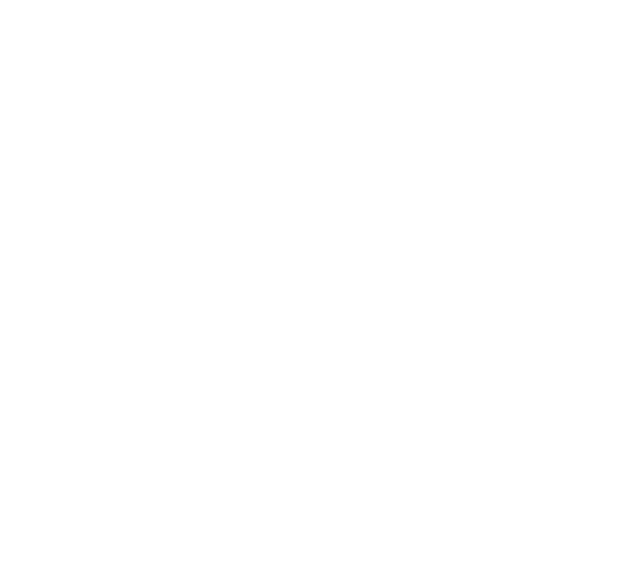
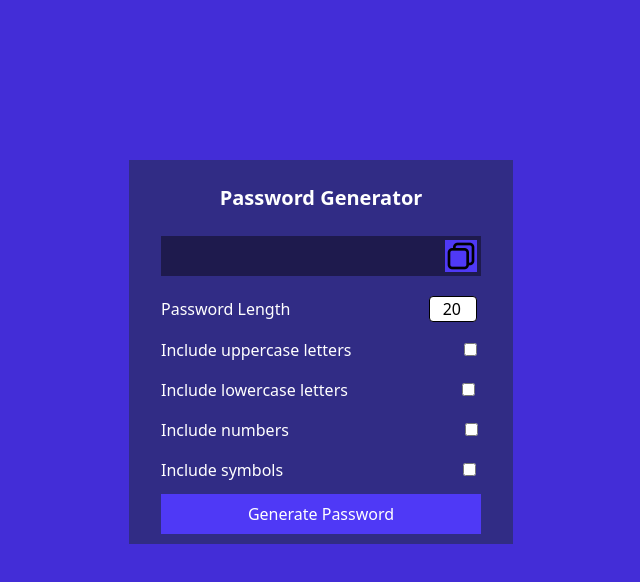
Before and after one commit to NaeemaBeevi/ui_component, a plain HTML site: page index.html in a window 1280 px wide. Shown: the whole page, without its empty margins (319-959 px from the left). Drawn offline with nearby package versions, Linux system fonts and the light colour scheme.

Commit message:
password generator

```diff
--- a/index.html
+++ b/index.html
@@ -7,8 +7,35 @@
     <script src="https://cdn.jsdelivr.net/npm/@tailwindcss/browser@4"></script>
 </head>
 
-<body>
-
+<body class="bg-indigo-700">
+    <div class="bg-indigo-900 w-96 h-96 mx-auto mt-40 ">
+        <h1 class="text-white text-center pt-6 font-semibold text-xl">Password Generator</h1>
+        <div class="bg-indigo-950 w-80 h-10 mx-auto mt-6 pt-1">
+            <div class="bg-indigo-600 h-8 w-8 ml-71 relative">
+                <img src="cpy.png">
+            </div>
+            <div class="flex items-center mt-6">
+                <label for="passwordLength" class="text-white whitespace-nowrap w-40">Password Length</label>
+                <input type="number" id="passwordLength" value="20" min="1" max="100"
+                    class=" ml-27 w-12 text-black text-right border rounded focus:outline-none focus:ring focus:ring-blue-400 bg-white" />
+            </div>
+            <div class="mt-4"><label for="Include uppercase letters" class="text-white mt-4">Include uppercase
+                    letters</label>
+                <input type="checkbox" id="uppercase letters" class="ml-27">
+            </div>
+            <div class="mt-4"> <label for="Include lowercase letters" class="text-white mt-4">Include lowercase
+                    letters</label>
+                <input type="checkbox" id="lowercase letters" class="ml-27.5">
+            </div>
+            <div class="mt-4"> <label for="Include numbers" class="text-white mt-4">Include numbers</label>
+                <input type="checkbox" id="Include numbers" class="ml-43">
+            </div>
+            <div class="mt-4"> <label for="Include symbols" class="text-white mt-4">Include symbols</label>
+                <input type="checkbox" id="Include symbols" class="ml-44">
+            </div>
+            <div class="bg-indigo-600 w-80 h-10 mx-auto mt-3 text-white text-center pt-2">Generate Password</div>
+        </div>
+    </div>
 </body>
 
 </html>
```
Also changed, not shown: cpy.png (added).
